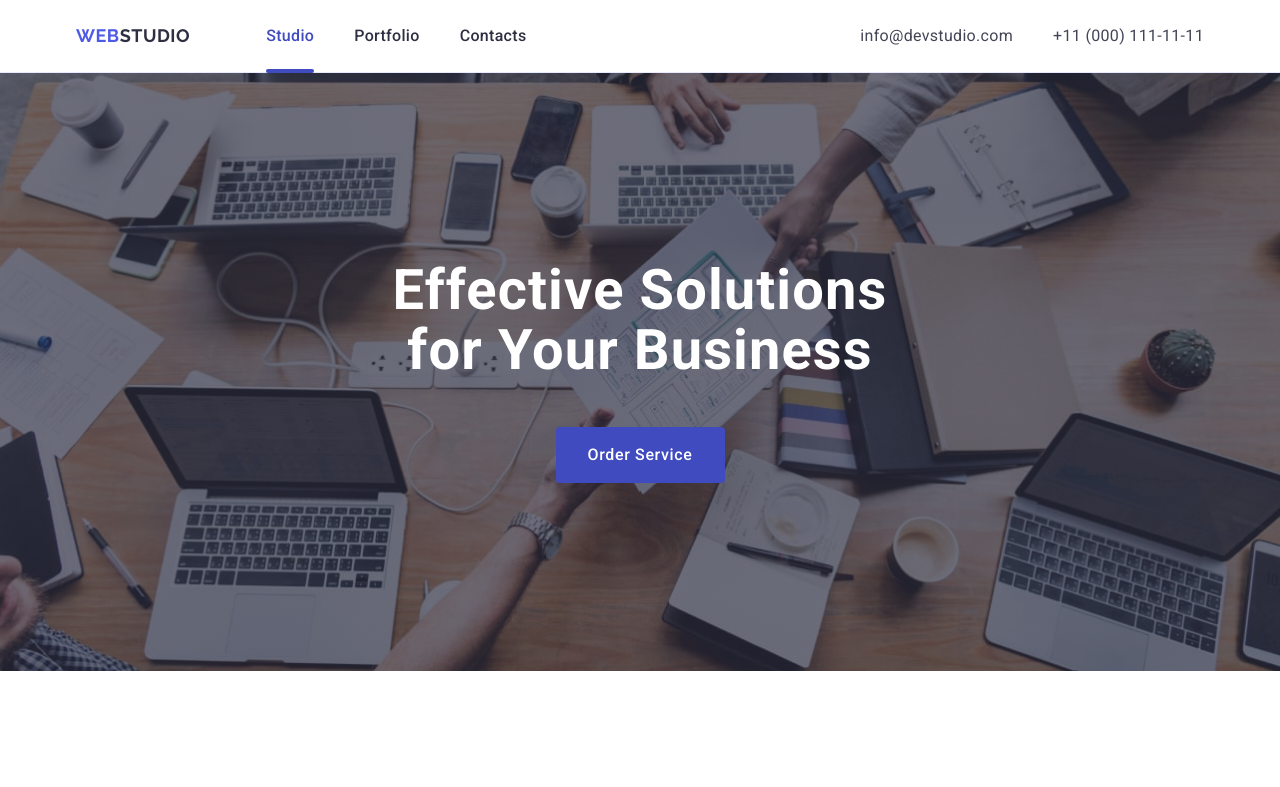
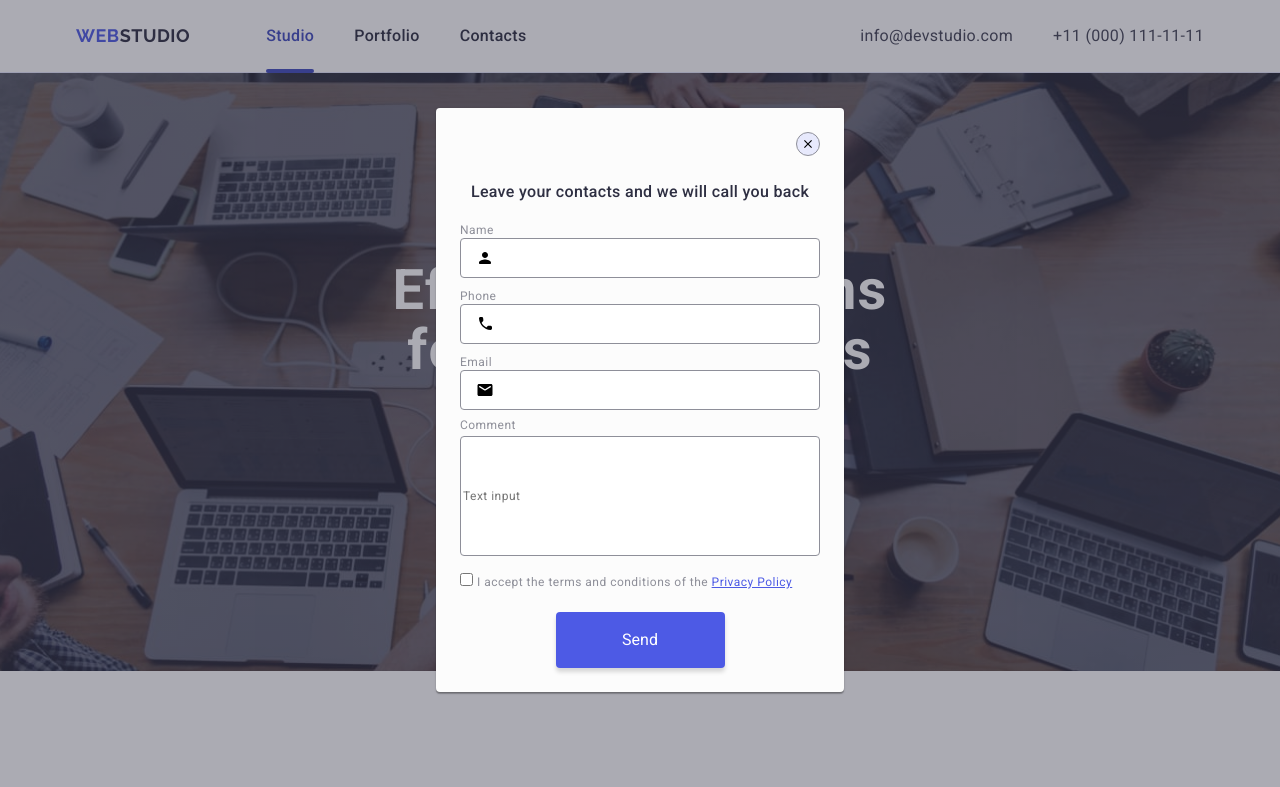
Before and after one commit to Anastasia-Mialitsina/goit-markup-hw-06, a plain HTML site: page index.html in a window 1280 px wide. Both pictures are taken after a click on the button "Order Service". Shown: the top 787 px of the page. Drawn offline with nearby package versions, Linux system fonts and the light colour scheme.

Commit message:
Добавлен all

```diff
--- /dev/null
+++ b/css/js/modal.js
@@ -0,0 +1,18 @@
+(() => {
+    const refs = {
+      // Додати атрибут data-modal-open на кнопку відкриття
+      openModalBtn: document.querySelector("[data-modal-open]"),
+      // Додати атрибут data-modal-close на кнопку закриття
+      closeModalBtn: document.querySelector("[data-modal-close]"),
+      // Додати атрибут data-modal на бекдроп модалки
+      modal: document.querySelector("[data-modal]"),
+    };
+
+    refs.openModalBtn.addEventListener("click", toggleModal);
+    refs.closeModalBtn.addEventListener("click", toggleModal);
+
+    function toggleModal() {
+      // is-open це клас який буде додаватися/забиратися на бекдроп при натисканні на кнопки
+      refs.modal.classList.toggle("is-open");
+    }
+  })();
--- a/css/styles.css
+++ b/css/styles.css
@@ -488,22 +488,6 @@ transform: translateY(0%);
 .svg-class-footer {
   fill: #F4F4FD;
 }
-
-/* backdrop */
-
-.backdrop {
-  position: fixed;
-  top: 0;
-  left: 0;
-  z-index: 999;
-  width: 100vw;
-  height: 100vh;
-  background-color: rgba(46, 47,66, 0.4);
-  opacity: 0;
-  visibility: hidden;
-  pointer-events: none;
-  transition: visibility 250ms cubic-bezier(0.4, 0, 0.2, 1), opacity 250ms cubic-bezier(0.4, 0, 0.2, 1);
-}
 .container-footer-three {
   display: block;
   margin-left: auto;
@@ -549,6 +533,19 @@ transform: translateY(0%);
   background-color: #31D0AA;
 }
 /* backdrop */
+.backdrop {
+  position: fixed;
+  top: 0;
+  left: 0;
+  z-index: 999;
+  width: 100vw;
+  height: 100vh;
+  background-color: rgba(46, 47,66, 0.4);
+  opacity: 0;
+  visibility: hidden;
+  pointer-events: none;
+  transition: visibility 250ms cubic-bezier(0.4, 0, 0.2, 1), opacity 250ms cubic-bezier(0.4, 0, 0.2, 1);
+}
 .backdrop.is-open {
   opacity: 1;
   visibility: visible;
@@ -566,7 +563,6 @@ transform: translateY(0%);
   background-color: #fcfcfc;
   transition: transform 250ms cubic-bezier(0.4, 0, 0.2, 1);
 }
-
 .backdrop:not(.is-open) .modal {
   transform: translate(-50%, -50%) scale(1.5);
 }
@@ -652,6 +648,7 @@ margin-bottom: 16px;
   width: 360px;
   height: 40px;
   position: absolute;
+  padding-left: 38px;
  }
  .svg-input {
   position: absolute;
--- a/index.html
+++ b/index.html
@@ -59,7 +59,7 @@
            <h1 class="my-main-heading">
               Effective Solutions for Your Business
             </h1>
-            <button type="button" class="button-order">Order Service</button>
+            <button data-modal-open type="button" class="button-order">Order Service</button>
           </div>
       </section>
       <!-- Секція2 -->
@@ -527,9 +527,9 @@
     </footer>
 
 
-    <div class="backdrop ">is-open
+    <div data-modal class="backdrop">
     <div class="modal">
-      <button class="modal-btn">
+      <button data-modal-close class="modal-btn">
         <svg href="#" class="modal-icon" width="8" height="8" viewBox="0 0 8 8" xmlns="http://www.w3.org/2000/svg">
           <use href="./images/icons.svg#icon-close"></use>
           </svg>
@@ -590,6 +590,6 @@
 
 
 
-
+    <script src="./css/js/modal.js"></script>
   </body>
 </html>
```
